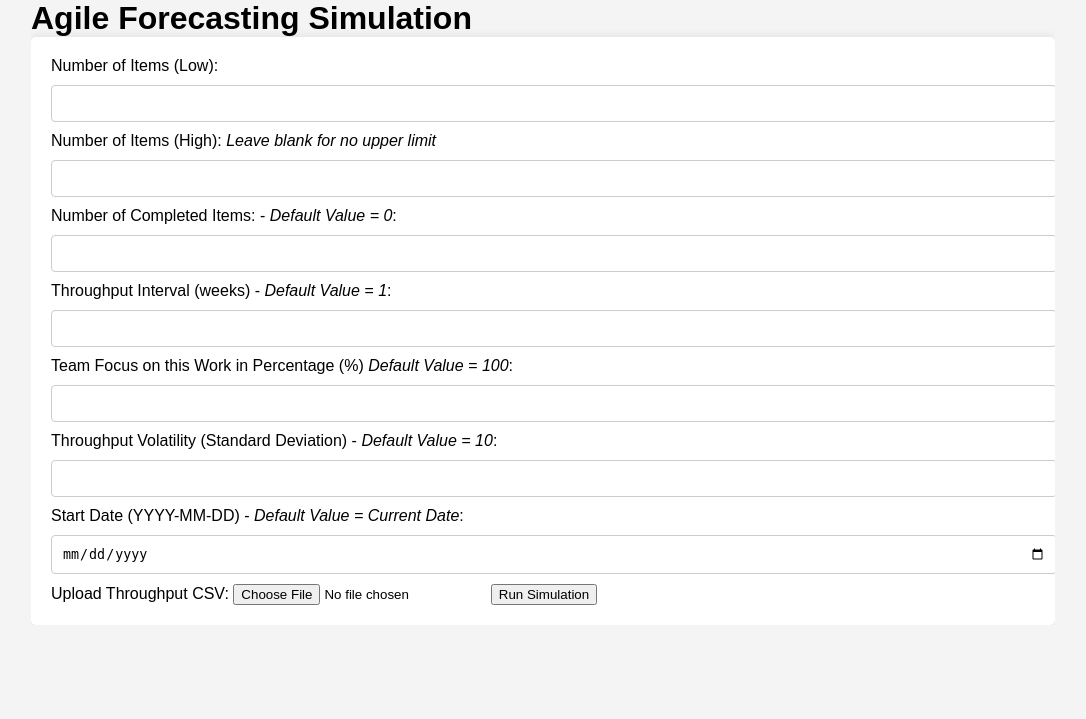
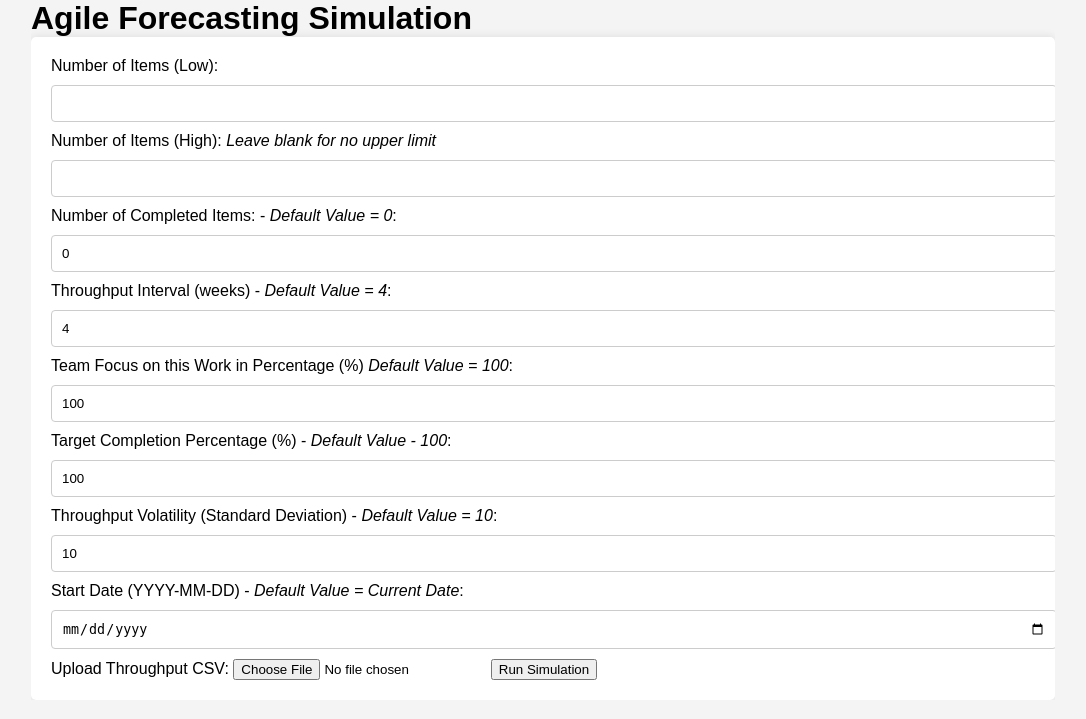
Before and after one commit to jeremyrutz/agile-forecast-webapp, a Flask app: page / in a window 1280 px wide. Shown: the top 719 px of the page, without its empty margins (97-1183 px from the left). Run offline with Flask 2, Linux system fonts and the light colour scheme.

Commit message:
added item target % as input parameter

```diff
--- a/app.py
+++ b/app.py
@@ -54,10 +54,14 @@ def simulate():
             if num_items_high is not None and num_items_high <= 0:
                 raise ValueError("Number of items (high) must be a positive integer.")
 
-            timeframe_weeks = get_int_form_value(request.form, 'timeframe_weeks', 1)
+            timeframe_weeks = get_int_form_value(request.form, 'timeframe_weeks', 4)
             item_focus = get_float_form_value(request.form, 'item_focus', 100)  # Default to 100%
             if item_focus < 0 or item_focus > 100:
                 raise ValueError("Item focus must be between 0 and 100 percent.")
+
+            item_completion_percentage = get_float_form_value(request.form, 'item_completion_percentage', 100)
+            if item_completion_percentage < 0 or item_completion_percentage > 100:
+                raise ValueError("Item completion percentage must be between 0 and 100 percent.")
 
             throughput_sigma = get_float_form_value(request.form, 'throughput_sigma', 10)
             start_date = request.form.get('start_date') or datetime.today().strftime('%Y-%m-%d')
@@ -82,6 +86,7 @@ def simulate():
             'num_completed': num_completed,
             'timeframe_weeks': timeframe_weeks,
             'item_focus': item_focus,
+            'item_completion_percentage': item_completion_percentage,
             'throughput_sigma': throughput_sigma,
             'start_date': start_date,
             'csv_file_path': csv_file_path
@@ -112,7 +117,7 @@ def simulate():
             plt.axvline(results['95%'], color='yellow', linestyle='--', label='{} (95%)'.format(results['95%'].date()))
             plt.axvline(results['85%'], color='red', linestyle='--', label='{} (85%)'.format(results['85%'].date()))
             plt.axvline(results['60%'], color='green', linestyle='--', label='{} (60%)'.format(results['60%'].date()))
-            plt.title(f'Estimated Completion Date for All {num_items_low} to {num_items_high} Items')
+            plt.title(f'Estimated Completion Date for {item_completion_percentage}% of All {num_items_low} to {num_items_high} Items')
             plt.xlabel('Estimated Completion Date')
             plt.ylabel('Frequency')
             plt.xticks(rotation=45)
--- a/src/simulation.py
+++ b/src/simulation.py
@@ -25,12 +25,12 @@ def sample_throughput(mean, sigma):
     return truncnorm.rvs(a, np.inf, loc=mean, scale=sigma)
 
 def calculate_completion_dates(base_date, num_items_low, num_items_high, num_completed, throughput_data,
-                               item_focus, num_simulations, throughput_sigma, timeframe_weeks):
+                               item_focus, item_completion_percentage, num_simulations, throughput_sigma, timeframe_weeks):
     completion_dates = []
     for _ in range(num_simulations):
         completed = num_completed
         current_week = 0
-        num_items = np.random.uniform(num_items_low, num_items_high) if num_items_high else num_items_low
+        num_items = (item_completion_percentage / 100) * (np.random.uniform(num_items_low, num_items_high) if num_items_high else num_items_low)
         while completed < num_items:
             throughput = (item_focus / 100) * np.random.choice(throughput_data)
             delta = sample_throughput(throughput / timeframe_weeks, throughput_sigma)
@@ -48,6 +48,7 @@ def run_simulation(params):
     num_items_high = params['num_items_high']
     num_completed = params['num_completed']
     item_focus = params['item_focus']
+    item_completion_percentage = params['item_completion_percentage']
     num_simulations = 10000
     throughput_sigma = params.get('throughput_sigma', 10)
     timeframe_weeks = params.get('timeframe_weeks', 1)
@@ -60,6 +61,7 @@ def run_simulation(params):
         num_completed,
         throughput_data,
         item_focus,
+        item_completion_percentage,
         num_simulations=num_simulations,
         throughput_sigma=throughput_sigma,
         timeframe_weeks=timeframe_weeks,
--- a/templates/index.html
+++ b/templates/index.html
@@ -29,6 +29,7 @@
                         <li>Number Completed: {{ params.num_completed }}</li>
                         <li>Throughput Interval (weeks): {{ params.timeframe_weeks }}</li>
                         <li>Team Focus on this work (%): {{ params.item_focus }}</li>
+                        <li>Target Completion Percentage (%): {{ params.item_completion_percentage }}</li>
                         <li>Throughput Volatility (Standard Deviation): {{ params.throughput_sigma }}</li>
                         <li>Start Date: {{ params.start_date }}</li>
                         <!-- Show throughput_data only if available -->
@@ -54,16 +55,19 @@
             <input type="number" id="num_items_high" name="num_items_high" />
 
             <label for="num_completed">Number of Completed Items: - <i>Default Value = 0</i>:</label>
-            <input type="number" id="num_completed" name="num_completed" />
+            <input type="number" id="num_completed" name="num_completed" value="0"/>
 
-            <label for="timeframe_weeks">Throughput Interval (weeks) - <i>Default Value = 1</i>:</label>
-            <input type="number" id="timeframe_weeks" name="timeframe_weeks" />
+            <label for="timeframe_weeks">Throughput Interval (weeks) - <i>Default Value = 4</i>:</label>
+            <input type="number" id="timeframe_weeks" name="timeframe_weeks" value="4"/>
 
             <label for="item_focus">Team Focus on this Work in Percentage (%) <i>Default Value = 100</i>:</label>
-            <input type="number" id="item_focus" name="item_focus" />
+            <input type="number" id="item_focus" name="item_focus" value="100" />
+
+            <label for="item_completion_percentage">Target Completion Percentage (%) - <i>Default Value - 100</i>:</label>
+            <input type="number" id="item_completion_percentage" name="item_completion_percentage" value="100" />
 
             <label for="throughput_sigma">Throughput Volatility (Standard Deviation) - <i>Default Value = 10</i>:</label>
-            <input type="number" id="throughput_sigma" name="throughput_sigma" />
+            <input type="number" id="throughput_sigma" name="throughput_sigma" value="10" />
 
             <label for="start_date">Start Date (YYYY-MM-DD) - <i>Default Value = Current Date</i>:</label>
             <input type="date" id="start_date" name="start_date" />
```
